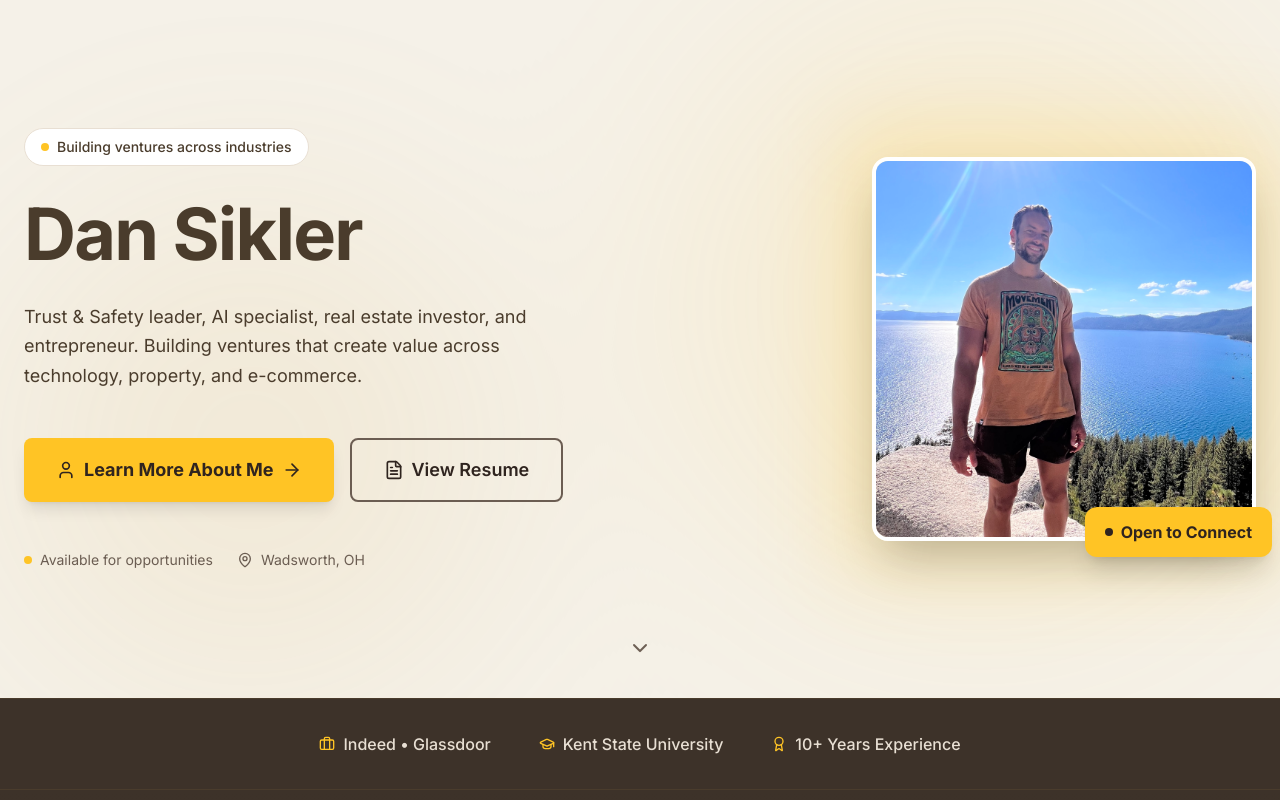
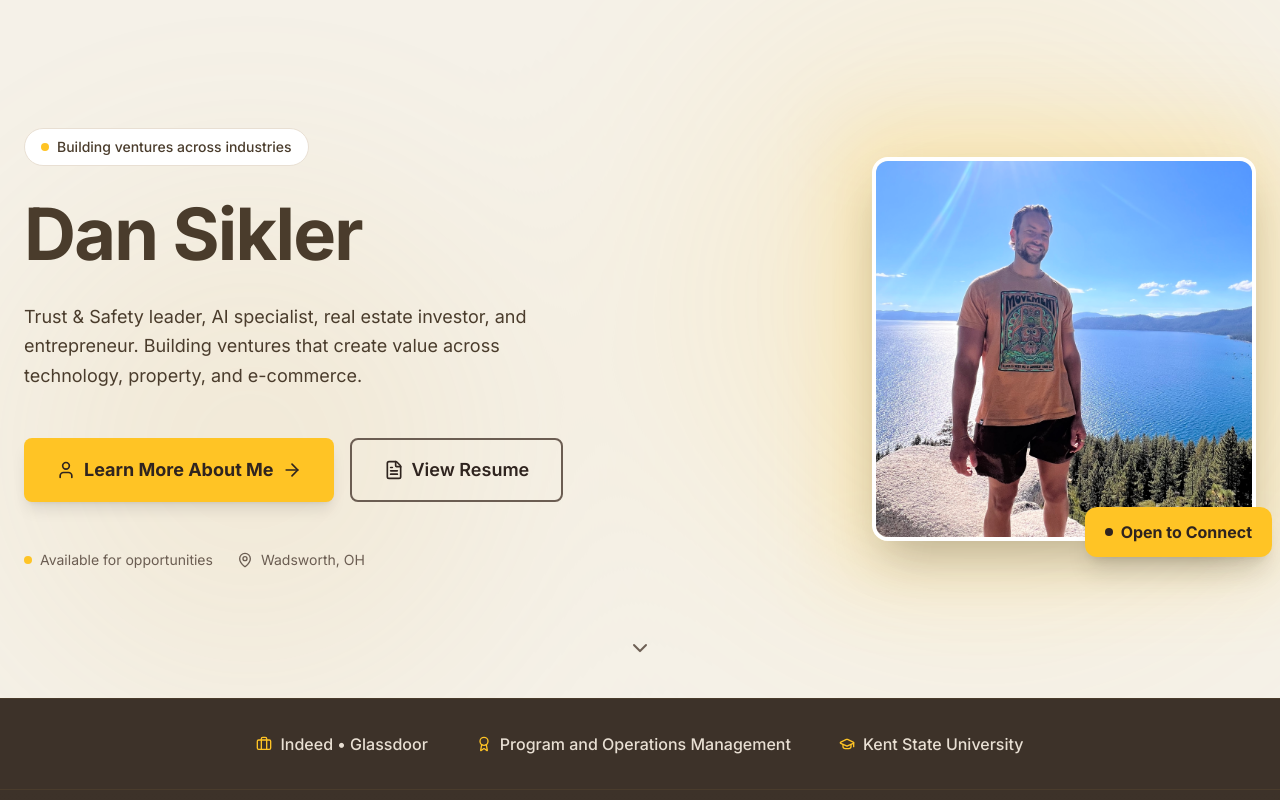
Before and after one commit to dsikler/DanSikler-com, a Next.js app: page / in a window 1280 px wide. Shown: the top 800 px of the page. Built offline with nearby package versions, Linux system fonts and the light colour scheme.

Commit message:
Update company bar: replace 10+ Years Experience with Program and Operations Management

```diff
--- a/app/page.tsx
+++ b/app/page.tsx
@@ -134,12 +134,12 @@ export default function Home() {
               <span className="font-medium">Indeed • Glassdoor</span>
             </div>
             <div className="flex items-center gap-2">
+              <Award className="w-4 h-4 text-[#FFC425]" />
+              <span className="font-medium">Program and Operations Management</span>
+            </div>
+            <div className="flex items-center gap-2">
               <GraduationCap className="w-4 h-4 text-[#FFC425]" />
               <span className="font-medium">Kent State University</span>
-            </div>
-            <div className="flex items-center gap-2">
-              <Award className="w-4 h-4 text-[#FFC425]" />
-              <span className="font-medium">10+ Years Experience</span>
             </div>
           </div>
         </div>
```
